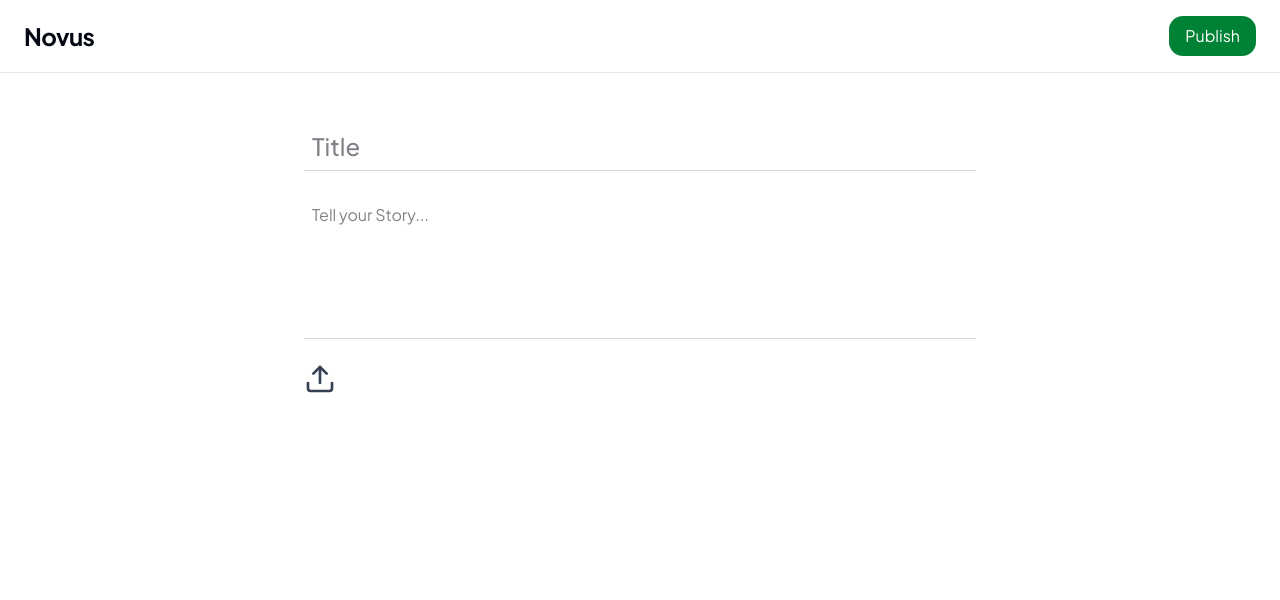
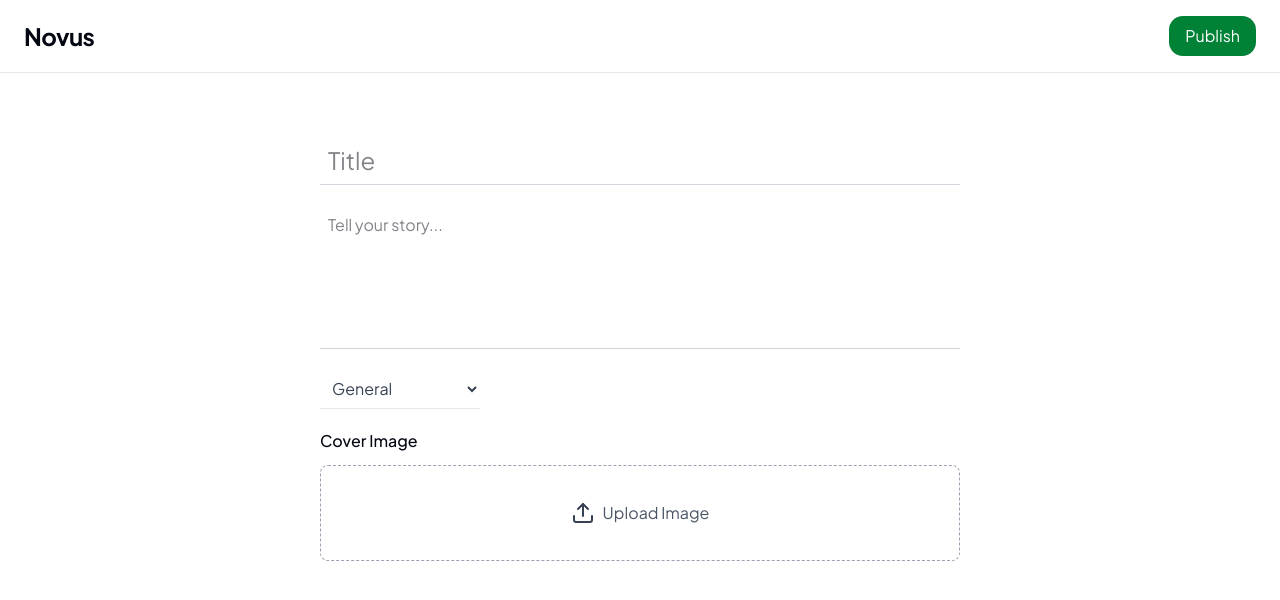
Before and after one commit to RanaVinit/novus, a React (Vite) app in the folder frontend/: page /create-blog in a window 1280 px wide. Shown: the top 600 px of the page. Built offline with nearby package versions, Linux system fonts and the light colour scheme; a web font is replaced by a local one.

Commit message:
fix: added imagePreview in createBlog page

```diff
--- a/frontend/src/pages/CreateBlog.jsx
+++ b/frontend/src/pages/CreateBlog.jsx
@@ -1,35 +1,38 @@
 import React, { useState, useRef } from "react";
 import Navbar from "../components/Navbar";
-import { Upload } from "lucide-react";
+import { Upload, X } from "lucide-react";
 
 const CreateBlog = () => {
   const [title, setTitle] = useState("");
   const [desc, setDesc] = useState("");
+  const [category, setCategory] = useState("General");
+  const [image, setImage] = useState(null);
   const fileInputRef = useRef(null);
 
   const handleSubmit = (e) => {
     e.preventDefault();
-
-    console.log("Blog:", { title, desc });
-
-    alert("Blog created");
+    alert("Blog created:)");
     setTitle("");
     setDesc("");
+    setCategory("General");
+    setImage(null);
+  };
+
+  // When user uploads an image
+  const handleImageChange = (e) => {
+    const file = e.target.files[0];
+    if (!file) return;
+    setImage(URL.createObjectURL(file));
   };
 
   return (
     <div className="pt-24">
       <Navbar showPublish={true} isLoggedIn={true} />
 
-      {/* <h1 className="text-center text-3xl font-semibold mb-10">
-        Create a New Blog
-      </h1> */}
-
-      {/* Form */}
       <form
         id="createBlogForm"
         onSubmit={handleSubmit}
-        className="max-w-2xl mx-auto flex flex-col gap-6 mt-6.5"
+        className="max-w-2xl mx-auto flex flex-col gap-5 mt-10 px-4"
       >
         {/* Title */}
         <input
@@ -38,40 +41,70 @@ const CreateBlog = () => {
           required
           value={title}
           onChange={(e) => setTitle(e.target.value)}
-          className="text-2xl font-medium p-2 outline-none border-b border-gray-300 focus:border-black transition w-full"
+          className="text-2xl p-2 outline-none border-b border-gray-300 focus:border-black transition"
         />
 
         {/* Description */}
         <textarea
-          placeholder="Tell your Story..."
+          placeholder="Tell your story..."
           required
           value={desc}
           onChange={(e) => setDesc(e.target.value)}
-          className="p-2 outline-none border-b border-gray-300 focus:border-black transition w-full h-36 resize-none"
+          className="outline-none border-b border-gray-300 focus:border-black transition w-full h-36 resize-none p-2"
         ></textarea>
 
-        {/* Upload Image Button */}
-        <div className="flex justify-start">
-          <div className="relative group inline-block">
-            <Upload
-              className="w-8 h-8 text-gray-700 cursor-pointer"
-              onClick={() => fileInputRef.current?.click()}
-            />
+        {/* Category dropdown */}
+        <select
+          value={category}
+          onChange={(e) => setCategory(e.target.value)}
+          className="p-2 border-b outline-none w-40 bg-transparent text-gray-700"
+        >
+          <option>General</option>
+          <option>Technology</option>
+          <option>Lifestyle</option>
+          <option>Business</option>
+          <option>Design</option>
+        </select>
 
-            <span
-              className="absolute left-1/2 -translate-x-1/2 mt-2 px-3 py-1 text-xs
-                  bg-black text-white rounded shadow
-                  opacity-0 scale-90 group-hover:opacity-100 group-hover:scale-100
-                  transition-all duration-150"
+        {/* Image Upload */}
+        <div className="flex flex-col gap-3">
+          <label className="font-medium">Cover Image</label>
+
+          {/* If image selected → show preview */}
+          {image ? (
+            <div className="relative w-full">
+              <img
+                src={image}
+                alt="Preview"
+                className="w-full h-60 object-cover rounded-md border"
+              />
+
+              {/* Remove image */}
+              <button
+                type="button"
+                onClick={() => setImage(null)}
+                className="absolute top-2 right-2 bg-black/70 text-white p-1 rounded-full"
+              >
+                <X size={16} />
+              </button>
+            </div>
+          ) : (
+            // Upload Button
+            <div
+              onClick={() => fileInputRef.current.click()}
+              className="border border-dashed border-gray-400 rounded-md h-24 flex items-center justify-center cursor-pointer hover:bg-gray-100 transition"
             >
-              Upload Image
-            </span>
-          </div>
+              <Upload size={24} className="text-gray-700" />
+              <span className="ml-2 text-gray-600">Upload Image</span>
+            </div>
+          )}
 
+          {/* Hidden File Input */}
           <input
             type="file"
             ref={fileInputRef}
             accept="image/*"
+            onChange={handleImageChange}
             className="hidden"
           />
         </div>
```
